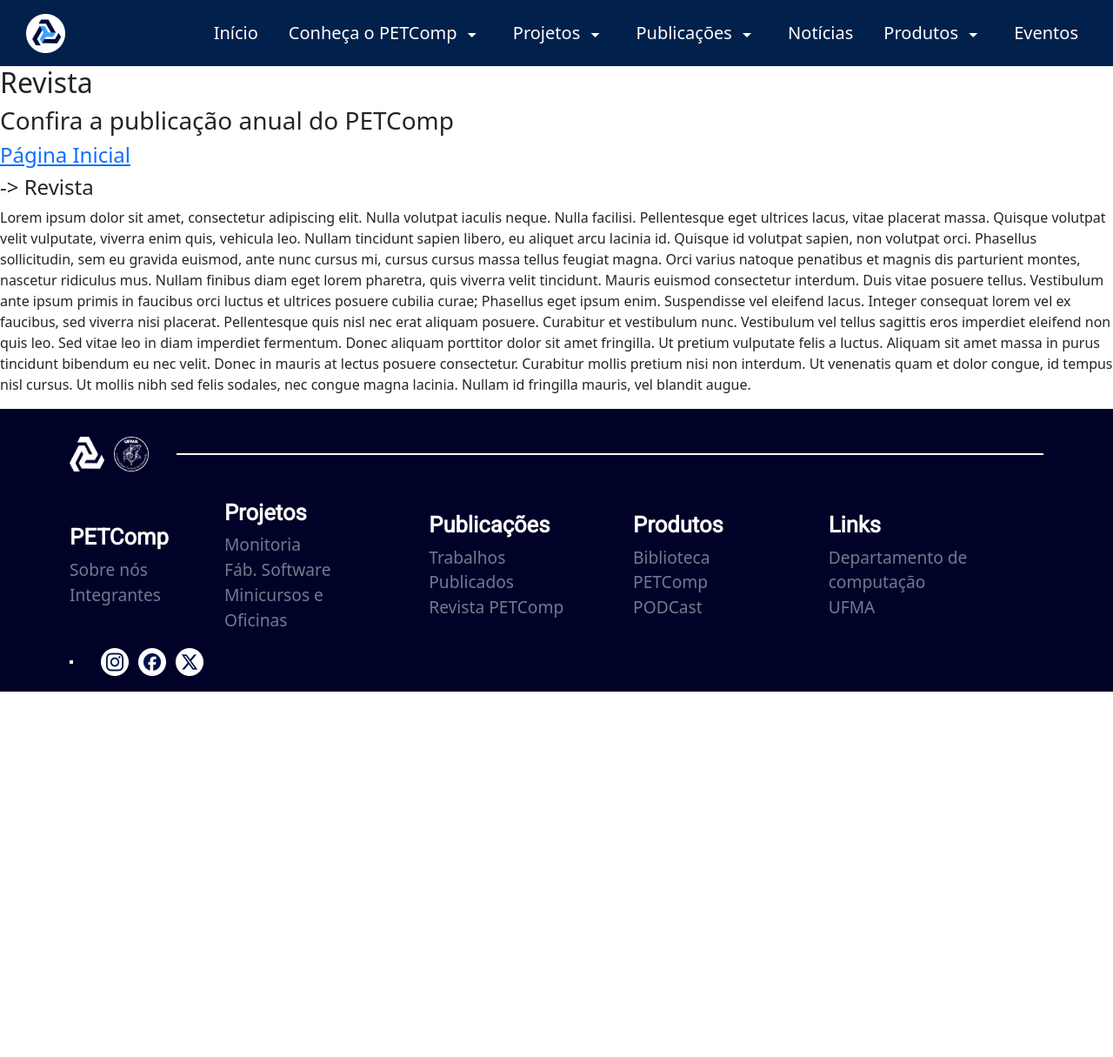
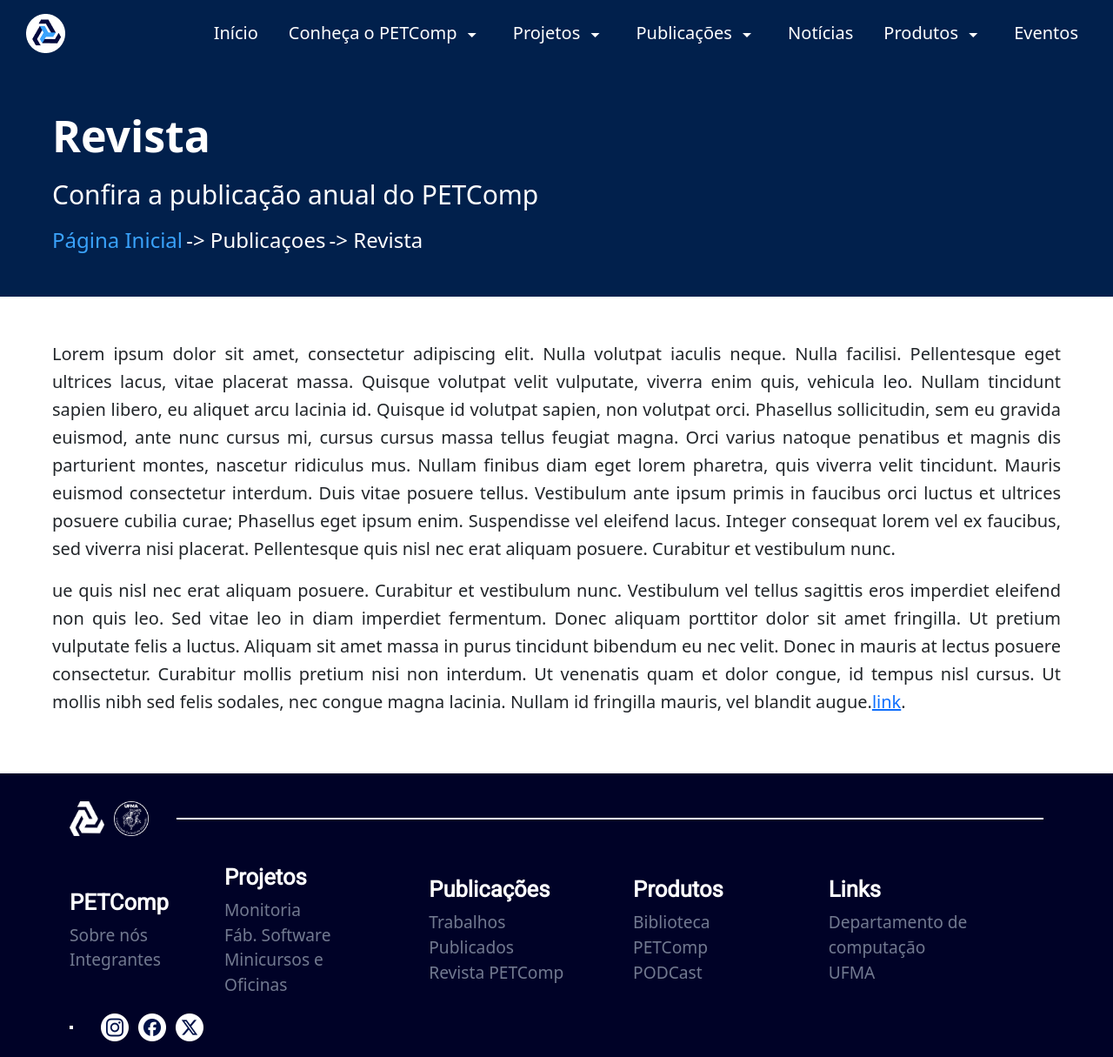
Before and after one commit to artur-pedro/petcomp-newwebsite, a PHP site: page /revista.php in a window 1280 px wide. Shown: the whole page at 87% size. Before the commit the page ends 795 px from the top, so only its background shows below. Run offline with PHP 8.4, Linux system fonts and the light colour scheme; some web fonts are replaced.

Commit message:
criandopagRevista

```diff
--- a/css/revista.css
+++ b/css/revista.css
@@ -0,0 +1,180 @@
+html, body {
+    overflow: auto;
+}
+
+.container-header {
+    color: white;
+    background-color: #01204C;
+}
+
+.container-header a {
+    cursor: pointer;
+    color: #3AA3FC;
+    text-decoration: none;
+}
+
+.container-body p {
+    line-height: 1.6;
+    text-align: justify;
+}
+
+h4 {
+    display: inline;
+}
+
+
+/* Estilo para telas grandes (Desktop) */
+@media screen and (min-width: 1025px) {
+    .container-header {
+        padding: 50px 60px;
+    }
+
+    .container-header h2 {
+        font-size: 50px;
+        margin-bottom: 20px;
+        font-weight: bold;
+    }
+
+    .container-header h3 {
+        font-size: 30px;
+        margin-bottom: 20px;
+        font-weight: normal;
+    }
+
+    .container-header p {
+        font-size: 16px;
+        font-weight: normal;
+    }
+
+    .container-body {
+        padding: 50px 60px;
+    }
+
+    .container-body p {
+        font-size: 20px;
+        font-weight: medium;
+    }
+
+    .gallery {
+        gap: 40px;
+        display: grid;
+        margin: 50px 40px;
+        grid-template-columns: repeat(2, 1fr);
+    }
+
+    .group {
+        display: flex;
+        flex-direction: column;
+        gap: 20px;
+    }
+
+    .group img {
+        width: 100%;
+        height: 100%;
+        object-fit: cover;
+        border-radius: 30px;
+    }
+}
+
+/* Estilo para dispositivos com largura até 1024px (tablets e telas pequenas) */
+@media screen and (max-width: 1024px) {
+    .gallery {
+        display: flex;
+        flex-direction: column; /* Muda para layout em coluna */
+        margin: 30px 40px;
+        gap: 40px;
+    }
+
+    .group {
+        width: 100%; /* Cada imagem ocupa toda a largura disponível */
+        display: block; /* Imagens empilhadas verticalmente */
+        gap: 10px;
+    }
+
+    .group img {
+        width: 100%;
+        height: auto; /* Mantém a proporção das imagens */
+        object-fit: cover;
+        border-radius: 15px;
+    }
+
+    .group img.wide {
+        grid-column: span 2;
+    }
+}
+
+/* Estilo para dispositivos com largura entre 601px e 1024px */
+@media screen and (min-width: 601px) and (max-width: 1024px) {
+    .container-header {
+        padding: 20px 70px;
+    }
+
+    .container-header h2 {
+        font-size: 24px;
+        margin-bottom: 15px;
+    }
+
+    .container-header h3 {
+        font-size: 16px;
+        margin-bottom: 15px;
+    }
+
+    .container-header p {
+        font-size: 9px;
+        font-weight: normal;
+    }
+
+    .container-body {
+        padding: 20px 50px;
+    }
+
+    .container-body p {
+        font-size: 14px;
+        text-indent: 2em;
+    }
+}
+
+/* Estilo para dispositivos com largura até 768px (telas médias) */
+@media screen and (max-width: 768px) {
+    h4 {
+        font-size: 0.9rem;
+    }
+
+    .group img {
+        opacity: 1;
+    }
+}
+
+/* Estilo para dispositivos com largura até 600px (smartphones) */
+@media screen and (max-width: 600px) {
+    .container-header {
+        padding: 20px 40px;
+    }
+
+    .container-header h2 {
+        font-size: 20px;
+        margin-bottom: 10px;
+    }
+
+    .container-header h3 {
+        font-size: 10px;
+        margin-bottom: 10px;
+    }
+
+    .container-header p {
+        font-size: 5px;
+        font-weight: normal;
+    }
+
+    .container-body {
+        padding: 20px 40px;
+    }
+
+    .container-body p {
+        font-size: 10px;
+        text-indent: 2em;
+    }
+    .gallery {
+        gap: 20px;
+    }
+}
--- a/revista.php
+++ b/revista.php
@@ -1,8 +1,9 @@
+
 <!DOCTYPE html>
 <html lang="pt-br">
 
 <?php
-    $title = "Revista";
+    $title = "Sobre nós";
     $cssFiles = ['css/revista.css'];
     include 'head.php';
 ?>
@@ -14,14 +15,16 @@
         <h2>Revista</h2>
         <h3>Confira a publicação anual do PETComp</h3>
         <h4><a href="index.php">Página Inicial</a></h4>
+        <h4> -> Publicaçoes</h4>
         <h4> -> Revista</h4>
-
-
     </div>
 
     <div class="container-body">
             <p>
-            Lorem ipsum dolor sit amet, consectetur adipiscing elit. Nulla volutpat iaculis neque. Nulla facilisi. Pellentesque eget ultrices lacus, vitae placerat massa. Quisque volutpat velit vulputate, viverra enim quis, vehicula leo. Nullam tincidunt sapien libero, eu aliquet arcu lacinia id. Quisque id volutpat sapien, non volutpat orci. Phasellus sollicitudin, sem eu gravida euismod, ante nunc cursus mi, cursus cursus massa tellus feugiat magna. Orci varius natoque penatibus et magnis dis parturient montes, nascetur ridiculus mus. Nullam finibus diam eget lorem pharetra, quis viverra velit tincidunt. Mauris euismod consectetur interdum. Duis vitae posuere tellus. Vestibulum ante ipsum primis in faucibus orci luctus et ultrices posuere cubilia curae; Phasellus eget ipsum enim. Suspendisse vel eleifend lacus. Integer consequat lorem vel ex faucibus, sed viverra nisi placerat. Pellentesque quis nisl nec erat aliquam posuere. Curabitur et vestibulum nunc. Vestibulum vel tellus sagittis eros imperdiet eleifend non quis leo. Sed vitae leo in diam imperdiet fermentum. Donec aliquam porttitor dolor sit amet fringilla. Ut pretium vulputate felis a luctus. Aliquam sit amet massa in purus tincidunt bibendum eu nec velit. Donec in mauris at lectus posuere consectetur. Curabitur mollis pretium nisi non interdum. Ut venenatis quam et dolor congue, id tempus nisl cursus. Ut mollis nibh sed felis sodales, nec congue magna lacinia. Nullam id fringilla mauris, vel blandit augue.
+            Lorem ipsum dolor sit amet, consectetur adipiscing elit. Nulla volutpat iaculis neque. Nulla facilisi. Pellentesque eget ultrices lacus, vitae placerat massa. Quisque volutpat velit vulputate, viverra enim quis, vehicula leo. Nullam tincidunt sapien libero, eu aliquet arcu lacinia id. Quisque id volutpat sapien, non volutpat orci. Phasellus sollicitudin, sem eu gravida euismod, ante nunc cursus mi, cursus cursus massa tellus feugiat magna. Orci varius natoque penatibus et magnis dis parturient montes, nascetur ridiculus mus. Nullam finibus diam eget lorem pharetra, quis viverra velit tincidunt. Mauris euismod consectetur interdum. Duis vitae posuere tellus. Vestibulum ante ipsum primis in faucibus orci luctus et ultrices posuere cubilia curae; Phasellus eget ipsum enim. Suspendisse vel eleifend lacus. Integer consequat lorem vel ex faucibus, sed viverra nisi placerat. Pellentesque quis nisl nec erat aliquam posuere. Curabitur et vestibulum nunc.
+            </p>
+            <p>
+            ue quis nisl nec erat aliquam posuere. Curabitur et vestibulum nunc. Vestibulum vel tellus sagittis eros imperdiet eleifend non quis leo. Sed vitae leo in diam imperdiet fermentum. Donec aliquam porttitor dolor sit amet fringilla. Ut pretium vulputate felis a luctus. Aliquam sit amet massa in purus tincidunt bibendum eu nec velit. Donec in mauris at lectus posuere consectetur. Curabitur mollis pretium nisi non interdum. Ut venenatis quam et dolor congue, id tempus nisl cursus. Ut mollis nibh sed felis sodales, nec congue magna lacinia. Nullam id fringilla mauris, vel blandit augue.<a href="#">link</a>.
             </p>
 
     </div>
```
